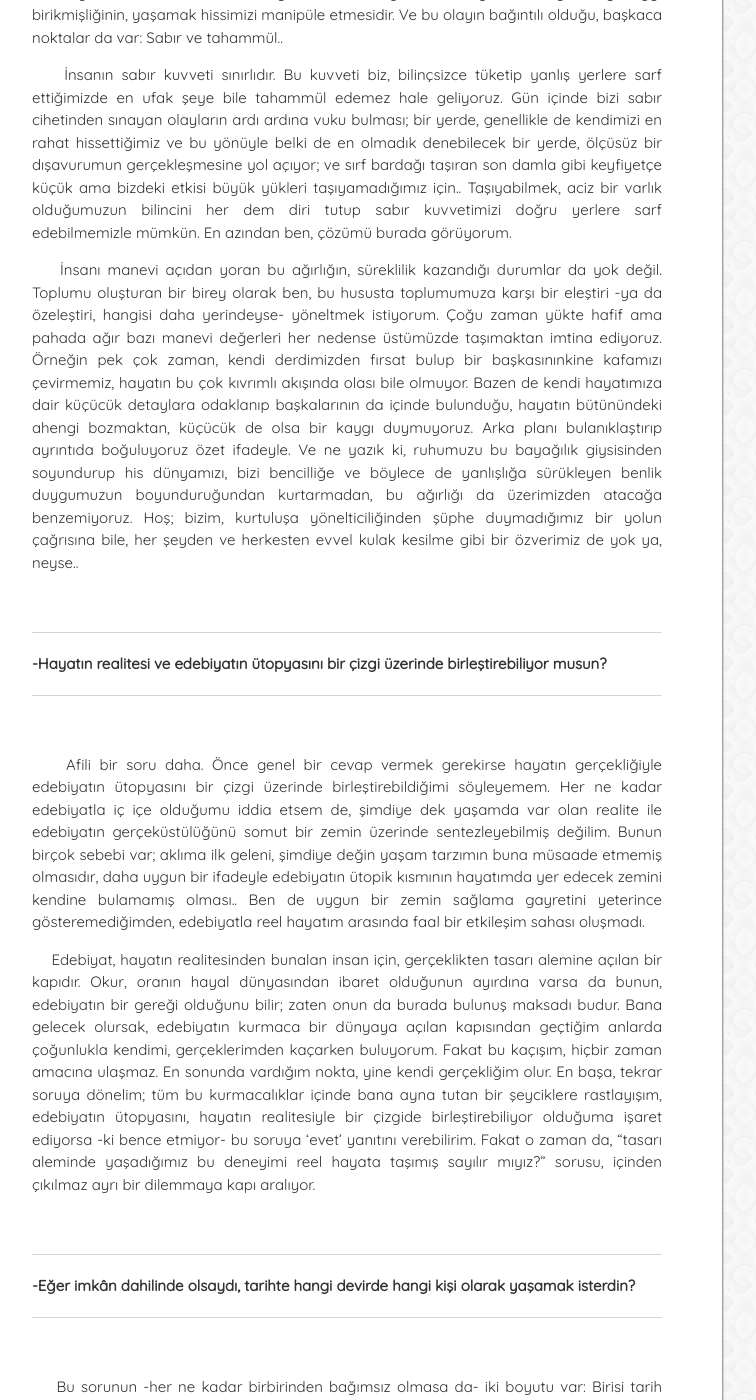
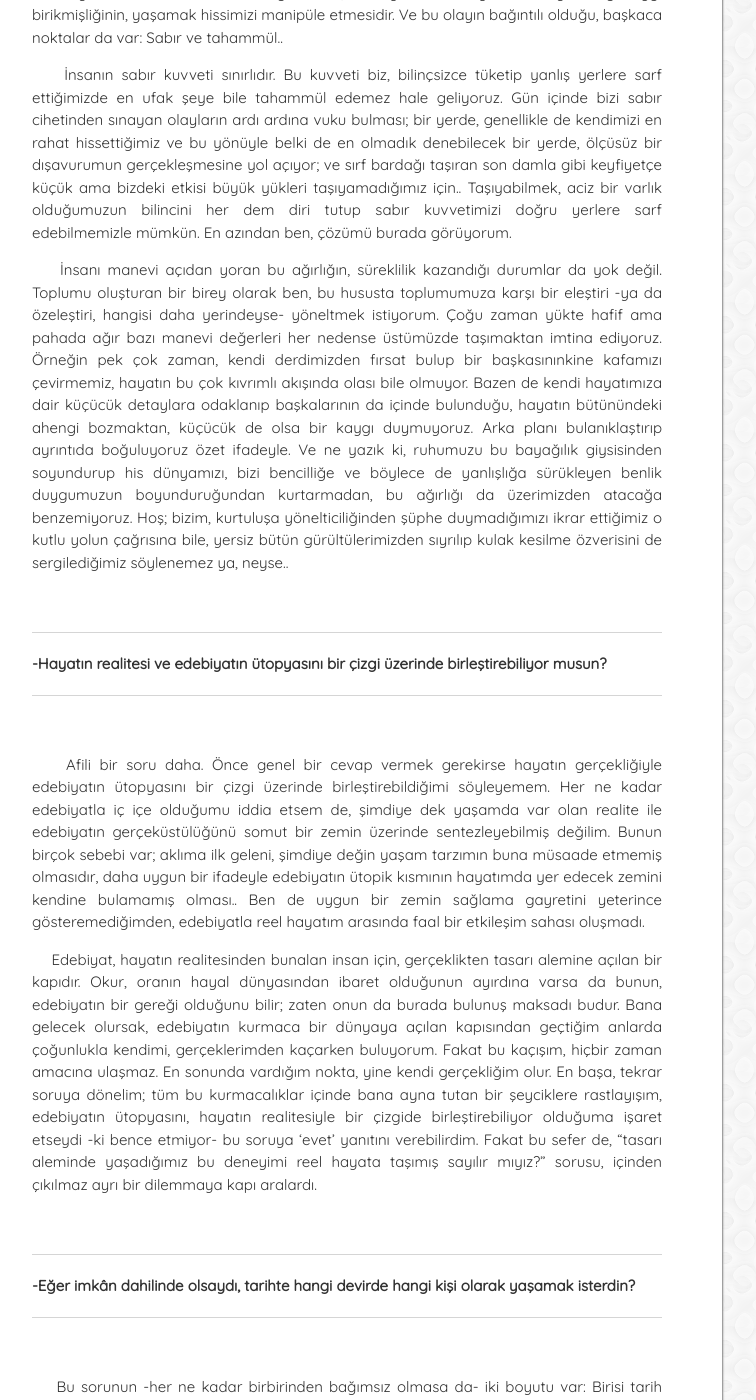
Before and after one commit to muhammedaydogdu/muhammedaydogdu.github.io, a Jekyll site: the page built from _posts/2019-07-14-kendimle-roportaj.md, in a window 1280 px wide and 1400 px high, scrolled down 3893 px. Shown: the whole window, without its empty margins (293-1049 px from the left). Built offline with Jekyll 4.4.1, drawn with Linux system fonts in a browser that asks for light colours; some web fonts are replaced; some of the changed text lies outside the part shown.

Commit message:
Update 2019-07-14-kendimle-roportaj.md

```diff
--- a/_posts/2019-07-14-kendimle-roportaj.md
+++ b/_posts/2019-07-14-kendimle-roportaj.md
@@ -79,7 +79,7 @@ __-Bazı hafifliklerin taşınması insana neden ağır gelir?__
 
 &nbsp;&nbsp;&nbsp;&nbsp;İnsanın sabır kuvveti sınırlıdır. Bu kuvveti biz, bilinçsizce tüketip yanlış yerlere sarf ettiğimizde en ufak şeye bile tahammül edemez hale geliyoruz. Gün içinde bizi sabır cihetinden sınayan olayların ardı ardına vuku bulması; bir yerde, genellikle de kendimizi en rahat hissettiğimiz ve bu yönüyle belki de en olmadık denebilecek bir yerde, ölçüsüz bir dışavurumun gerçekleşmesine yol açıyor; ve sırf bardağı taşıran son damla gibi keyfiyetçe küçük ama bizdeki etkisi büyük yükleri taşıyamadığımız için.. Taşıyabilmek, aciz bir varlık olduğumuzun bilincini her dem diri tutup sabır kuvvetimizi doğru yerlere sarf edebilmemizle mümkün. En azından ben, çözümü burada görüyorum.
 
-&nbsp;&nbsp;&nbsp;&nbsp;İnsanı manevi açıdan yoran bu ağırlığın, süreklilik kazandığı durumlar da yok değil. Toplumu oluşturan bir birey olarak ben, bu hususta toplumumuza karşı bir eleştiri -ya da özeleştiri, hangisi daha yerindeyse- yöneltmek istiyorum. Çoğu zaman yükte hafif ama pahada ağır bazı manevi değerleri her nedense üstümüzde taşımaktan imtina ediyoruz. Örneğin pek çok zaman, kendi derdimizden fırsat bulup bir başkasınınkine kafamızı çevirmemiz, hayatın bu çok kıvrımlı akışında olası bile olmuyor. Bazen de kendi hayatımıza dair küçücük detaylara odaklanıp başkalarının da içinde bulunduğu, hayatın bütünündeki ahengi bozmaktan, küçücük de olsa bir kaygı duymuyoruz. Arka planı bulanıklaştırıp ayrıntıda boğuluyoruz özet ifadeyle. Ve ne yazık ki, ruhumuzu bu bayağılık giysisinden soyundurup his dünyamızı, bizi bencilliğe ve böylece de yanlışlığa sürükleyen benlik duygumuzun boyunduruğundan kurtarmadan, bu ağırlığı da üzerimizden atacağa benzemiyoruz. Hoş; bizim, kurtuluşa yönelticiliğinden şüphe duymadığımız bir yolun çağrısına bile, her şeyden ve herkesten evvel kulak kesilme gibi bir özverimiz de yok ya, neyse..
+&nbsp;&nbsp;&nbsp;&nbsp;İnsanı manevi açıdan yoran bu ağırlığın, süreklilik kazandığı durumlar da yok değil. Toplumu oluşturan bir birey olarak ben, bu hususta toplumumuza karşı bir eleştiri -ya da özeleştiri, hangisi daha yerindeyse- yöneltmek istiyorum. Çoğu zaman yükte hafif ama pahada ağır bazı manevi değerleri her nedense üstümüzde taşımaktan imtina ediyoruz. Örneğin pek çok zaman, kendi derdimizden fırsat bulup bir başkasınınkine kafamızı çevirmemiz, hayatın bu çok kıvrımlı akışında olası bile olmuyor. Bazen de kendi hayatımıza dair küçücük detaylara odaklanıp başkalarının da içinde bulunduğu, hayatın bütünündeki ahengi bozmaktan, küçücük de olsa bir kaygı duymuyoruz. Arka planı bulanıklaştırıp ayrıntıda boğuluyoruz özet ifadeyle. Ve ne yazık ki, ruhumuzu bu bayağılık giysisinden soyundurup his dünyamızı, bizi bencilliğe ve böylece de yanlışlığa sürükleyen benlik duygumuzun boyunduruğundan kurtarmadan, bu ağırlığı da üzerimizden atacağa benzemiyoruz. Hoş; bizim, kurtuluşa yönelticiliğinden şüphe duymadığımızı ikrar ettiğimiz o kutlu yolun çağrısına bile, yersiz bütün gürültülerimizden sıyrılıp kulak kesilme özverisini de sergilediğimiz söylenemez ya, neyse..
 
 <br/>
 
@@ -93,7 +93,7 @@ __-Hayatın realitesi ve edebiyatın ütopyasını bir çizgi üzerinde birleşt
 
 &nbsp;&nbsp;&nbsp;&nbsp;Afili bir soru daha. Önce genel bir cevap vermek gerekirse hayatın gerçekliğiyle edebiyatın ütopyasını bir çizgi üzerinde birleştirebildiğimi söyleyemem. Her ne kadar edebiyatla iç içe olduğumu iddia etsem de, şimdiye dek yaşamda var olan realite ile edebiyatın gerçeküstülüğünü somut bir zemin üzerinde sentezleyebilmiş değilim. Bunun birçok sebebi var; aklıma ilk geleni, şimdiye değin yaşam tarzımın buna müsaade etmemiş olmasıdır, daha uygun bir ifadeyle edebiyatın ütopik kısmının hayatımda yer edecek zemini kendine bulamamış olması.. Ben de uygun bir zemin sağlama gayretini yeterince gösteremediğimden, edebiyatla reel hayatım arasında faal bir etkileşim sahası oluşmadı.
 
-&nbsp;&nbsp;&nbsp;&nbsp;Edebiyat, hayatın realitesinden bunalan insan için, gerçeklikten tasarı alemine açılan bir kapıdır. Okur, oranın hayal dünyasından ibaret olduğunun ayırdına varsa da bunun, edebiyatın bir gereği olduğunu bilir; zaten onun da burada bulunuş maksadı budur. Bana gelecek olursak, edebiyatın kurmaca bir dünyaya açılan kapısından geçtiğim anlarda çoğunlukla kendimi, gerçeklerimden kaçarken buluyorum. Fakat bu kaçışım, hiçbir zaman amacına ulaşmaz. En sonunda vardığım nokta, yine kendi gerçekliğim olur. En başa, tekrar soruya dönelim; tüm bu kurmacalıklar içinde bana ayna tutan bir şeyciklere rastlayışım, edebiyatın ütopyasını, hayatın realitesiyle bir çizgide birleştirebiliyor olduğuma işaret ediyorsa -ki bence etmiyor- bu soruya ‘evet’ yanıtını verebilirim. Fakat o zaman da, “tasarı aleminde yaşadığımız bu deneyimi reel hayata taşımış sayılır mıyız?” sorusu, içinden çıkılmaz ayrı bir dilemmaya kapı aralıyor.
+&nbsp;&nbsp;&nbsp;&nbsp;Edebiyat, hayatın realitesinden bunalan insan için, gerçeklikten tasarı alemine açılan bir kapıdır. Okur, oranın hayal dünyasından ibaret olduğunun ayırdına varsa da bunun, edebiyatın bir gereği olduğunu bilir; zaten onun da burada bulunuş maksadı budur. Bana gelecek olursak, edebiyatın kurmaca bir dünyaya açılan kapısından geçtiğim anlarda çoğunlukla kendimi, gerçeklerimden kaçarken buluyorum. Fakat bu kaçışım, hiçbir zaman amacına ulaşmaz. En sonunda vardığım nokta, yine kendi gerçekliğim olur. En başa, tekrar soruya dönelim; tüm bu kurmacalıklar içinde bana ayna tutan bir şeyciklere rastlayışım, edebiyatın ütopyasını, hayatın realitesiyle bir çizgide birleştirebiliyor olduğuma işaret etseydi -ki bence etmiyor- bu soruya ‘evet’ yanıtını verebilirdim. Fakat bu sefer de, “tasarı aleminde yaşadığımız bu deneyimi reel hayata taşımış sayılır mıyız?” sorusu, içinden çıkılmaz ayrı bir dilemmaya kapı aralardı.
 
 <br/>
 
```
Also changed, not shown: other parts of _posts/2019-07-14-kendimle-roportaj.md (+1 -1 lines).
